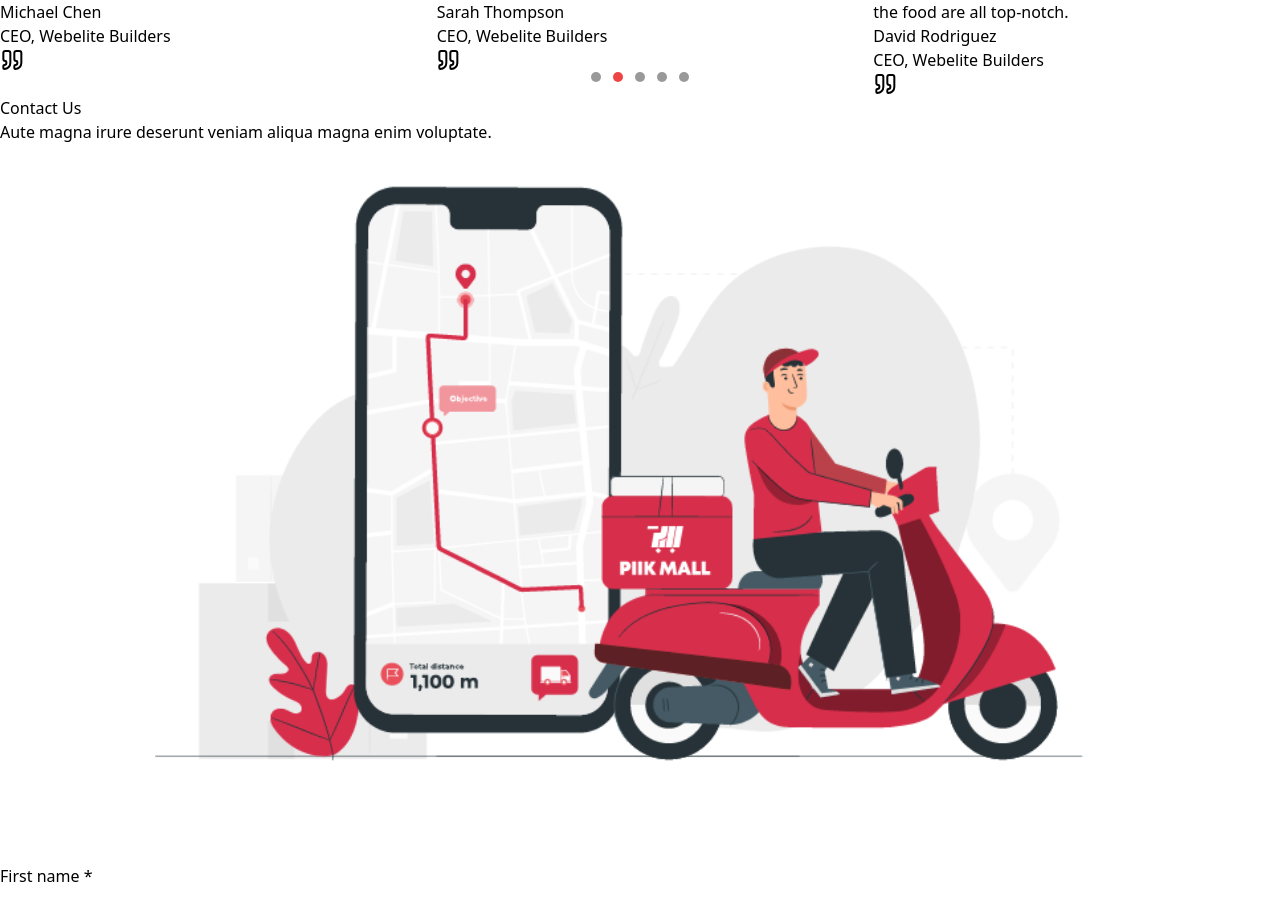
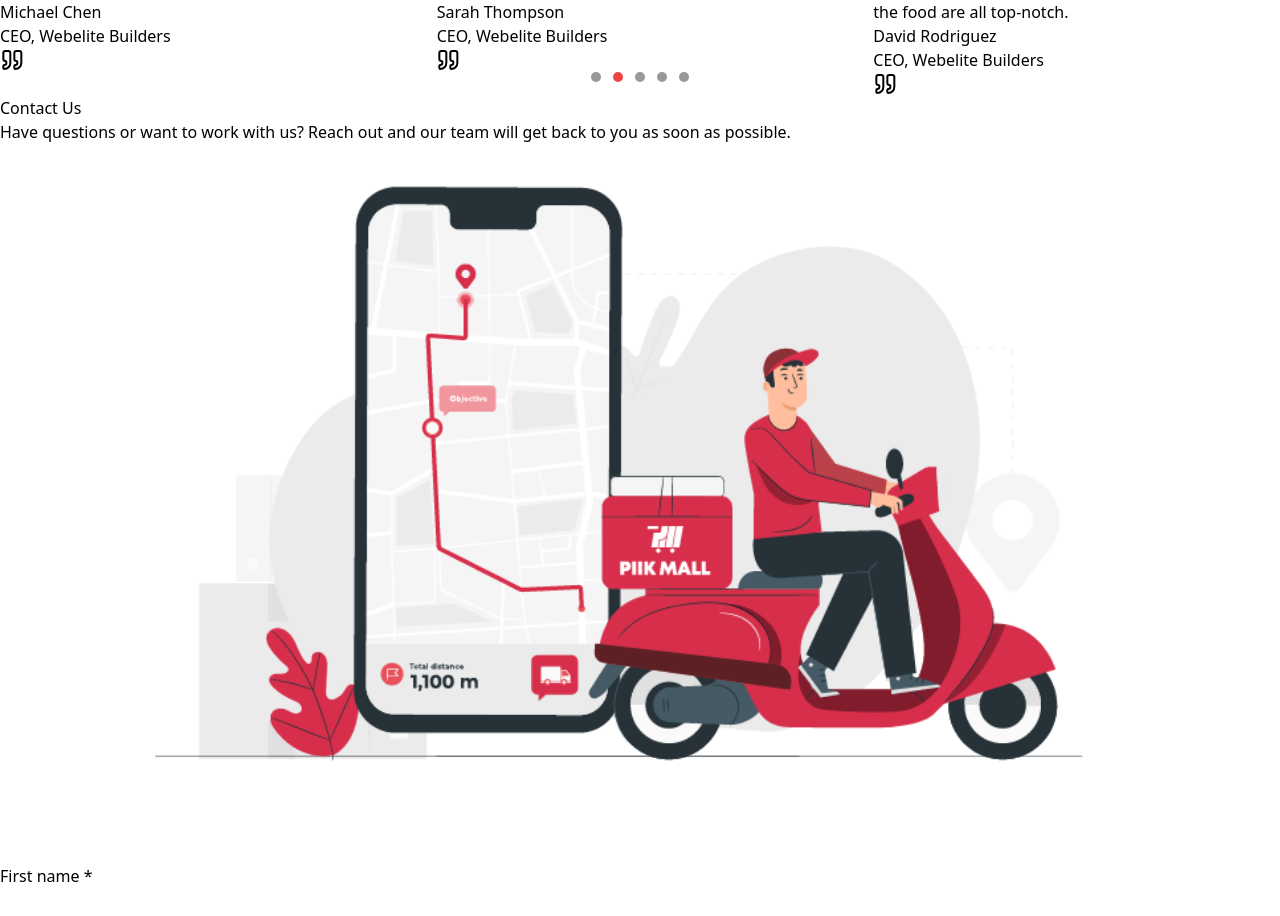
Before and after one commit to spriveen/-Restaurant-Website, a React (Vite) app: page / in a window 1280 px wide. Shown: the part 8000-8916 px from the top of the page. Built offline with nearby package versions, Linux system fonts and the light colour scheme.

Commit message:
update contact.jsx

```diff
--- a/src/components/Contact.jsx
+++ b/src/components/Contact.jsx
@@ -10,7 +10,7 @@ const Contact = () => {
                 <div className="mx-auto max-w-2xl text-center px-4 lg:px-0">
                     <h2 className="text-3xl lg:text-4xl font-bold tracking-tight text-red-500 ">Contact Us</h2>
                     <p className="mt-2 text-lg lg:text-xl leading-8 text-gray-600">
-                        Aute magna irure deserunt veniam aliqua magna enim voluptate.
+                        Have questions or want to work with us? Reach out and our team will get back to you as soon as possible.
                     </p>
                 </div>
                 <div className='lg:grid lg:grid-cols-2 mt-10 lg:mt-0'>
```
